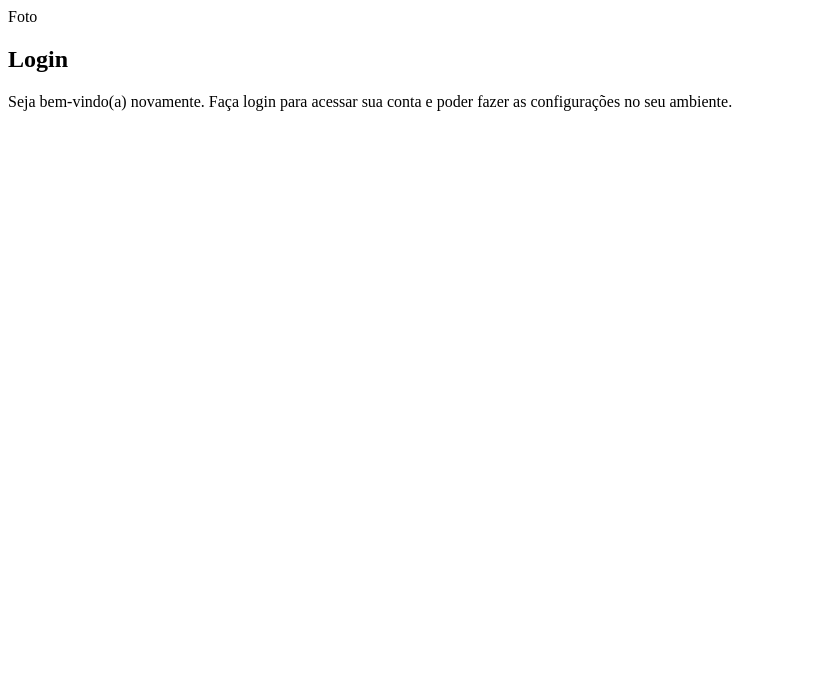
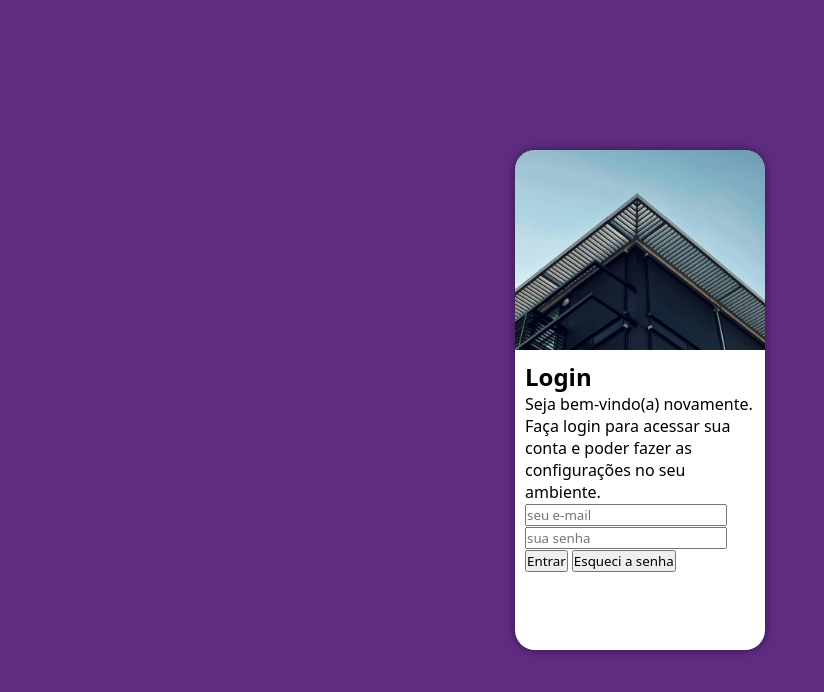
Before and after one commit to Leonardo-NCruz/projeto-login, a plain HTML site: page index.html in a window 1280 px wide. Shown: the whole page, without its empty margins (0-824 px from the left). Drawn offline with Linux system fonts and the light colour scheme.

Commit message:
Estilo login para tela pequenas

```diff
--- a/estilos/style.css
+++ b/estilos/style.css
@@ -5,3 +5,50 @@
     Verde: #49a09d
     Lilás: #5f2c82
 */
+
+* {
+    font-family: system-ui, -apple-system, BlinkMacSystemFont, 'Segoe UI', Roboto, Oxygen, Ubuntu, Cantarell, 'Open Sans', 'Helvetica Neue', sans-serif;
+    margin: 0px;
+    padding: 0px;
+    box-sizing: border-box;
+}
+
+body, html {
+    background-color: #5f2c82;
+    height: 100vh;
+    width: 100vw;
+}
+
+main {
+    position: relative;
+    width: 100vw;
+    height: 100vh;
+}
+
+section#login {
+    position: absolute;
+    top: 50%;
+    left: 50%;
+    transform: translate(-50%, -50%);
+    overflow: hidden;
+
+    background-color: white;
+    width: 250px;
+    height: 500px;
+    border-radius: 20px;
+    box-shadow: 0px 0px 10px rgba(0, 0, 0, 0.5);
+}
+
+section#login > div#imagem {
+    display: block;
+    background: #5f2c82 url(../imagens/casa.jpg);
+    background-size: cover;
+    background-repeat: no-repeat;
+    background-position: bottom;
+    height: 200px;
+}
+
+section#login > div#formulario {
+    display: block;
+    padding: 10px;
+}
--- a/index.html
+++ b/index.html
@@ -10,13 +10,19 @@
     <main>
         <section id="login">
             <div id="imagem">
-                Foto
             </div>
             <div id="formulario">
                 <h1>Login</h1>
                 <p>Seja bem-vindo(a) novamente. Faça login para acessar sua conta e poder fazer as configurações no seu ambiente.</p>
                 <form action="login.php" method="post">
+                    <label for="iemail"></label>
+                    <input type="text" name="email" id="iemail" required placeholder="seu e-mail">
 
+                    <label for="isenha"></label>
+                    <input type="password" name="senha" id="isenha" required minlength="8"  placeholder="sua senha">
+
+                    <input type="submit" value="Entrar">
+                    <input type="button" value="Esqueci a senha">
                 </form>
             </div>
         </section>
```
